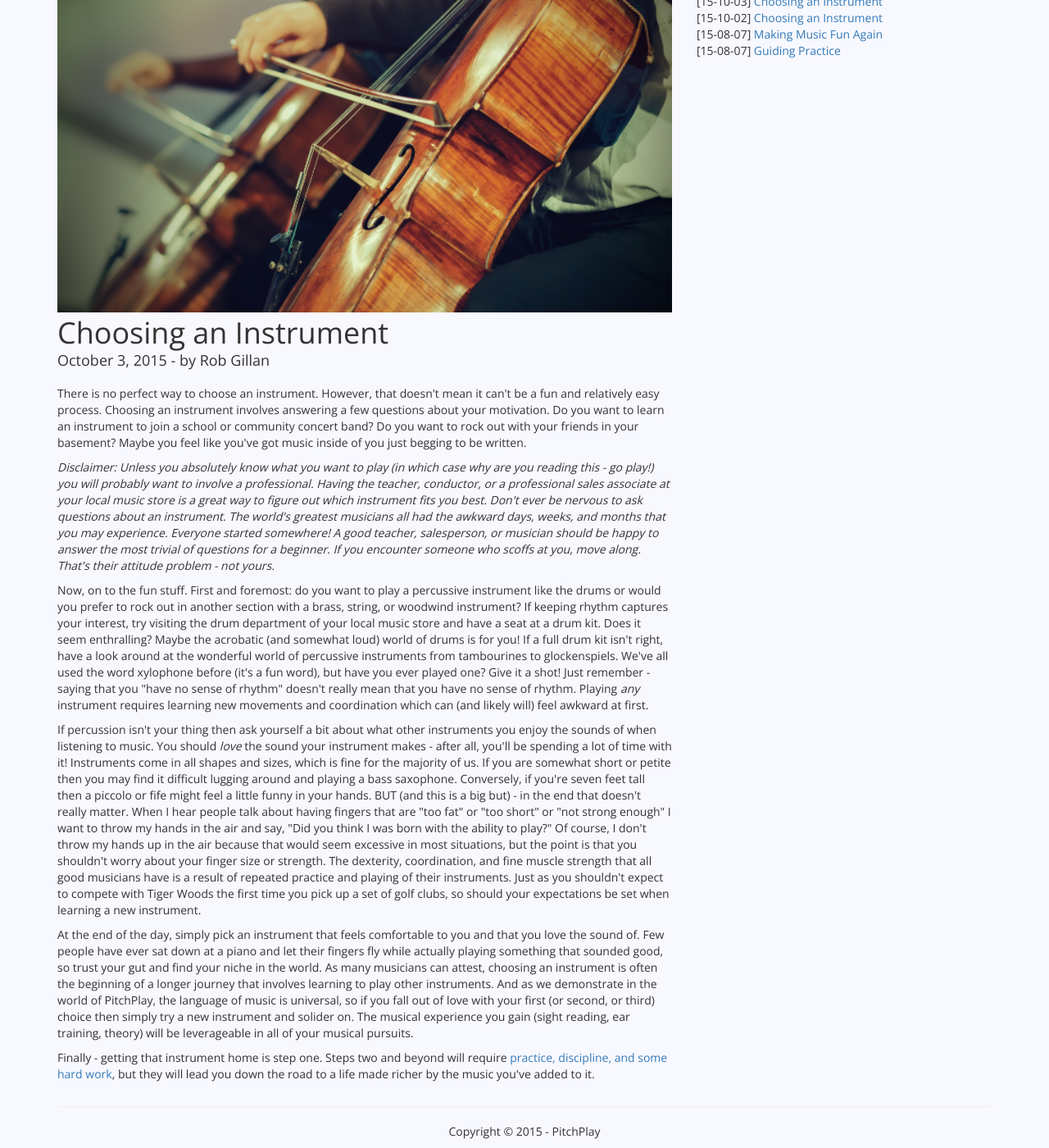
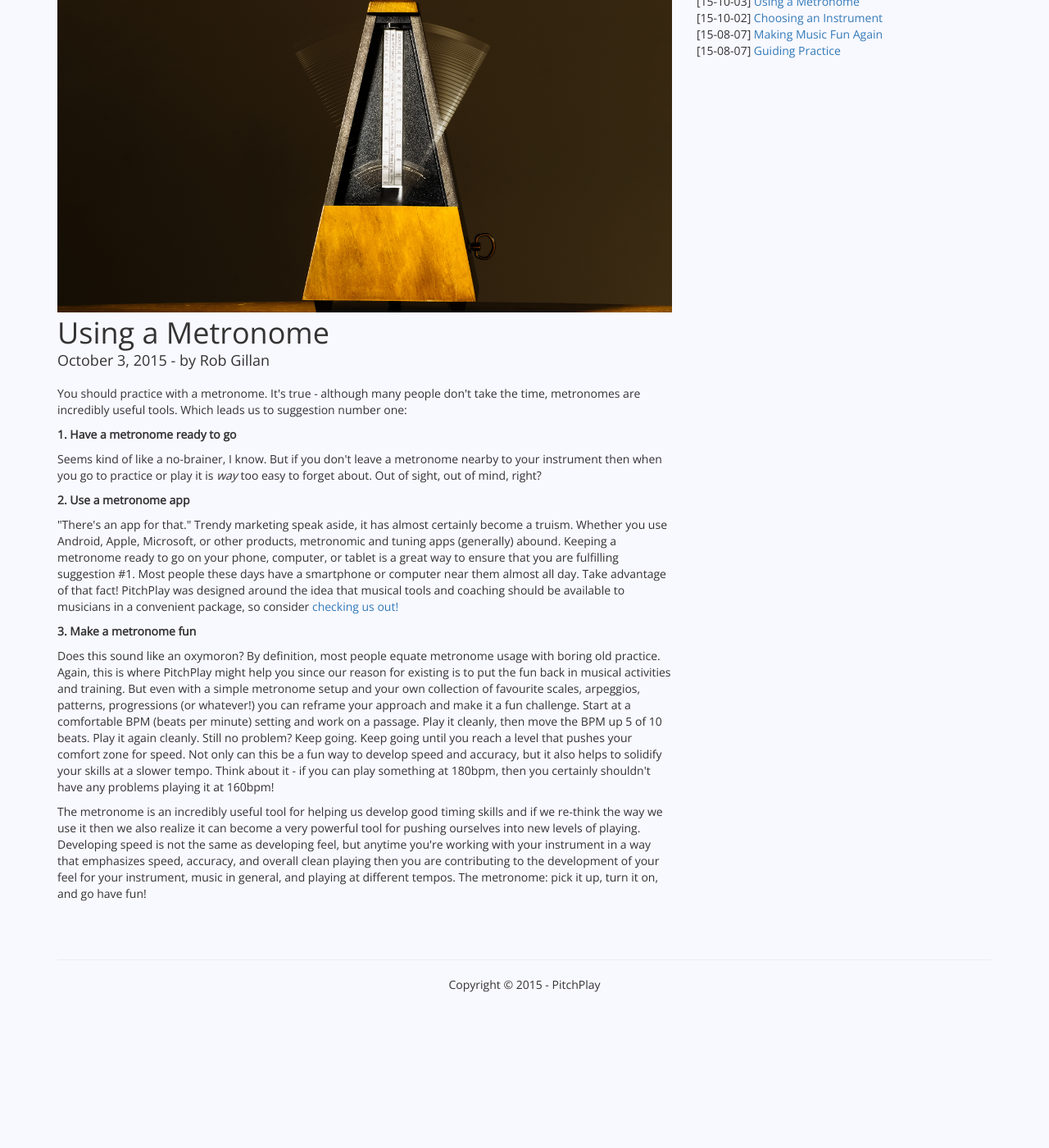
Before and after one commit to pitchplay/blog-content, a Jekyll site: the page built from _posts/2015-10-03-Metronomes.md, in a window 1280 px wide and 1400 px high, scrolled down 179 px. Shown: the whole window at 82% size. Built offline with Jekyll 4.4.1, drawn with Linux system fonts in a browser that asks for light colours; nearby versions of some CDN libraries; Markdown is read by kramdown in place of the engine named in the settings.

Commit message:
Add content for blog #4

```diff
--- a/_posts/2015-10-03-Metronomes.md
+++ b/_posts/2015-10-03-Metronomes.md
@@ -1,14 +1,16 @@
 ---
 layout: post
-title: "Choosing an Instrument"
+title: "Using a Metronome"
 author: "Rob Gillan"
-categories: beginners
-tags: [beginner, new, instrument, choose, choosing]
-img: playing-cello.png
+categories: practice
+tags: [practice, practise, metronome, tempo, speed, exercises]
+img: metronome.png
 ---
-<p>There is no perfect way to choose an instrument. However, that doesn't mean it can't be a fun and relatively easy process. Choosing an instrument involves answering a few questions about your motivation. Do you want to learn an instrument to join a school or community concert band? Do you want to rock out with your friends in your basement? Maybe you feel like you've got music inside of you just begging to be written.</p>
-<p><i>Disclaimer: Unless you absolutely know what you want to play (in which case why are you reading this - go play!) you will probably want to involve a professional. Having the teacher, conductor, or a professional sales associate at your local music store is a great way to figure out which instrument fits you best. Don't ever be nervous to ask questions about an instrument. The world's greatest musicians all had the awkward days, weeks, and months that you may experience. Everyone started somewhere! A good teacher, salesperson, or musician should be happy to answer the most trivial of questions for a beginner. If you encounter someone who scoffs at you, move along. That's their attitude problem - not yours.</i></p>
-<p>Now, on to the fun stuff. First and foremost: do you want to play a percussive instrument like the drums or would you prefer to rock out in another section with a brass, string, or woodwind instrument? If keeping rhythm captures your interest, try visiting the drum department of your local music store and have a seat at a drum kit. Does it seem enthralling? Maybe the acrobatic (and somewhat loud) world of drums is for you! If a full drum kit isn't right, have a look around at the wonderful world of percussive instruments from tambourines to glockenspiels. We've all used the word xylophone before (it's a fun word), but have you ever played one? Give it a shot! Just remember - saying that you "have no sense of rhythm" doesn't really mean that you have no sense of rhythm. Playing <i>any</i> instrument requires learning new movements and coordination which can (and likely will) feel awkward at first.</p>
-<p>If percussion isn't your thing then ask yourself a bit about what other instruments you enjoy the sounds of when listening to music. You should <i>love</i> the sound your instrument makes - after all, you'll be spending a lot of time with it! Instruments come in all shapes and sizes, which is fine for the majority of us. If you are somewhat short or petite then you may find it difficult lugging around and playing a bass saxophone. Conversely, if you're seven feet tall then a piccolo or fife might feel a little funny in your hands. BUT (and this is a big but) - in the end that doesn't really matter. When I hear people talk about having fingers that are "too fat" or "too short" or "not strong enough" I want to throw my hands in the air and say, "Did you think I was born with the ability to play?" Of course, I don't throw my hands up in the air because that would seem excessive in most situations, but the point is that you shouldn't worry about your finger size or strength. The dexterity, coordination, and fine muscle strength that all good musicians have is a result of repeated practice and playing of their instruments. Just as you shouldn't expect to compete with Tiger Woods the first time you pick up a set of golf clubs, so should your expectations be set when learning a new instrument.</p>
-<p>At the end of the day, simply pick an instrument that feels comfortable to you and that you love the sound of. Few people have ever sat down at a piano and let their fingers fly while actually playing something that sounded good, so trust your gut and find your niche in the world. As many musicians can attest, choosing an instrument is often the beginning of a longer journey that involves learning to play other instruments. And as we demonstrate in the world of PitchPlay, the language of music is universal, so if you fall out of love with your first (or second, or third) choice then simply try a new instrument and solider on. The musical experience you gain (sight reading, ear training, theory) will be leverageable in all of your musical pursuits.</p>
-<p>Finally - getting that instrument home is step one. Steps two and beyond will require ﻿<a href="/practice/GuidingPractice/">practice, discipline, and some hard work</a>, but they will lead you down the road to a life made richer by the music you've added to it.</p>
+<p>You should practice with a metronome. It's true - although many people don't take the time, metronomes are incredibly useful tools. Which leads us to suggestion number one:</p>
+<strong>1. Have a metronome ready to go</strong>
+<p>Seems kind of like a no-brainer, I know. But if you don't leave a metronome nearby to your instrument then when you go to practice or play it is <i>way</i> too easy to forget about. Out of sight, out of mind, right?</p>
+<strong>2. Use a metronome app</strong>
+<p>"There's an app for that." Trendy marketing speak aside, it has almost certainly become a truism. Whether you use Android, Apple, Microsoft, or other products, metronomic and tuning apps (generally) abound. Keeping a metronome ready to go on your phone, computer, or tablet is a great way to ensure that you are fulfilling suggestion #1. Most people these days have a smartphone or computer near them almost all day. Take advantage of that fact! PitchPlay was designed around the idea that musical tools and coaching should be available to musicians in a convenient package, so consider <a href="https://pitchplay.io/?utm_source=ppblog">checking us out!</a></p>
+<strong>3. Make a metronome fun</strong>
+<p>Does this sound like an oxymoron? By definition, most people equate metronome usage with boring old practice. Again, this is where PitchPlay might help you since our reason for existing is to put the fun back in musical activities and training. But even with a simple metronome setup and your own collection of favourite scales, arpeggios, patterns, progressions (or whatever!) you can reframe your approach and make it a fun challenge. Start at a comfortable BPM (beats per minute) setting and work on a passage. Play it cleanly, then move the BPM up 5 of 10 beats. Play it again cleanly. Still no problem? Keep going. Keep going until you reach a level that pushes your comfort zone for speed. Not only can this be a fun way to develop speed and accuracy, but it also helps to solidify your skills at a slower tempo. Think about it - if you can play something at 180bpm, then you certainly shouldn't have any problems playing it at 160bpm!</p>
+<p>The metronome is an incredibly useful tool for helping us develop good timing skills and if we re-think the way we use it then we also realize it can become a very powerful tool for pushing ourselves into new levels of playing. Developing speed is not the same as developing feel, but anytime you're working with your instrument in a way that emphasizes speed, accuracy, and overall clean playing then you are contributing to the development of your feel for your instrument, music in general, and playing at different tempos. The metronome: pick it up, turn it on, and go have fun!</p>
```
